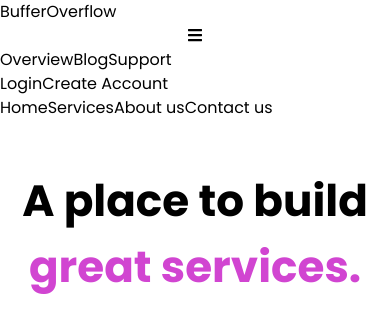
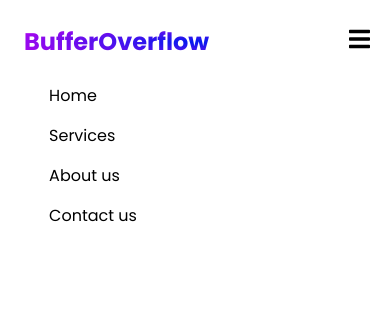
Before and after one commit to BufferOverflow-me/website, a Next.js app: page / in a window 390 px wide. Both pictures are taken after a click on the button 343 px from the left and 51 px from the top of the page. Shown: the top 310 px of the page. Built offline with nearby package versions, Linux system fonts and the light colour scheme; no server answers.

Commit message:
navbar for mobile is all most done!

```diff
--- a/components/landing_page/widgets/header.jsx
+++ b/components/landing_page/widgets/header.jsx
@@ -22,8 +22,31 @@ function Header() {
         <Link href="/" passHref>
           <span className={styles.logo}>BufferOverflow</span>
         </Link>
-        <button className={styles.button, "text-black dark:text-white lg:hidden"} onClick={checkState}><i className="fa fa-bars"></i></button>
-
+        <button className={"button text-2xl text-black dark:text-white lg:hidden absolute top-6 right-5 "} onClick={checkState}><i className="fa fa-bars"></i></button>
+<div className={`${drawer ? styles.show : 'hidden'}`}>
+          <div className={styles.mobnav}>
+            <Link href="/" >
+              <a className="m-2 hover:text-violet-400">
+                Home
+              </a>
+            </Link>
+            <Link href="/">
+              <a className="m-2 hover:text-violet-400">
+                Services
+              </a>
+            </Link>
+            <Link href="/">
+              <a className="m-2 hover:text-violet-400">
+                About us
+              </a>
+            </Link>
+            <Link href="/">
+              <a className="m-2 hover:text-violet-400">
+                Contact us
+              </a>
+            </Link>
+          </div>
+          </div>
         <nav className={styles.mid}>
           <Link href="#Overview" passHref>
             Overview
@@ -45,30 +68,7 @@ function Header() {
             </Link>
           </button>
         </nav>
-        <div className={`${drawer ? styles.show : 'hidden'}`}>
-          <div className={styles.mobnav}>
-            <Link href="/">
-              <a >
-                Home
-              </a>
-            </Link>
-            <Link href="/">
-              <a >
-                Services
-              </a>
-            </Link>
-            <Link href="/">
-              <a >
-                About us
-              </a>
-            </Link>
-            <Link href="/">
-              <a >
-                Contact us
-              </a>
-            </Link>
-          </div>
-          </div>
+
       </header>
 
 
--- a/styles/Home.module.scss
+++ b/styles/Home.module.scss
@@ -25,6 +25,40 @@ sampleSection
     display: flex;
     flex-direction: column;
     justify-content: flex-start;
+    padding: 1.5rem;
+    // font-size: 2rem;
+    position: relative;
+    .logo {
+        font-size: 1.5rem;
+        font-weight: bold;
+        background: -webkit-radial-gradient($color-gradient);
+        background-clip: text;
+        -webkit-background-clip: text;
+        -webkit-text-fill-color: transparent;
+        cursor: pointer;
+    }
+    nav {
+        display: none;
+    }
+    .show {
+        display: block;
+    }
+    .mobnav {
+        margin-top: 1rem;
+        margin-left: 5%;
+        display: flex;
+        flex-direction: column;
+        flex-wrap: wrap;
+        align-content: flex-start;
+        justify-content: space-between;
+    }
+    @media (min-width:1040px) {
+        .button,
+        .mobnav,
+        .show {
+            display: none;
+        }
+    }
 }
 
 .header {
@@ -34,6 +68,7 @@ sampleSection
     align-items: center;
     display: flex;
     font-size: 24px;
+    position: relative;
     // color: $color-text;
     user-select: none;
     .url {
@@ -79,15 +114,12 @@ sampleSection
         .right_nav {
             display: none;
         }
+        .logo {
+            font-size: 1.5rem;
+        }
     }
     .button {
         color: $color-text;
-    }
-    .show {
-        display: block;
-    }
-    .mobnav {
-        display: inline;
     }
     @media (min-width:1040px) {
         .button,
@@ -95,6 +127,13 @@ sampleSection
         .show {
             display: none;
         }
+    }
+}
+
+@media (max-width:1024px) {
+    .header {
+        padding: 1.5rem;
+        justify-content: space-between;
     }
 }
 
```
